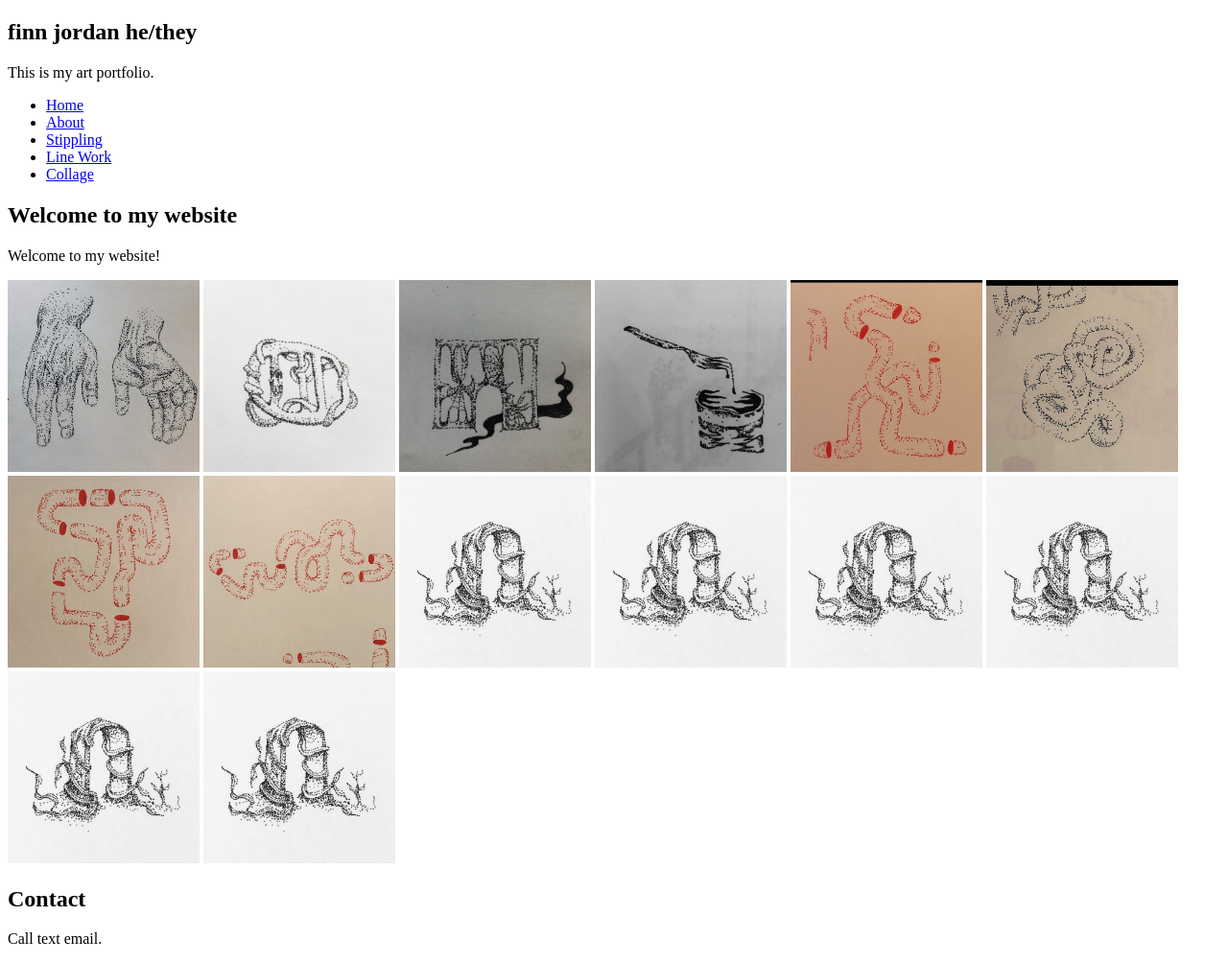
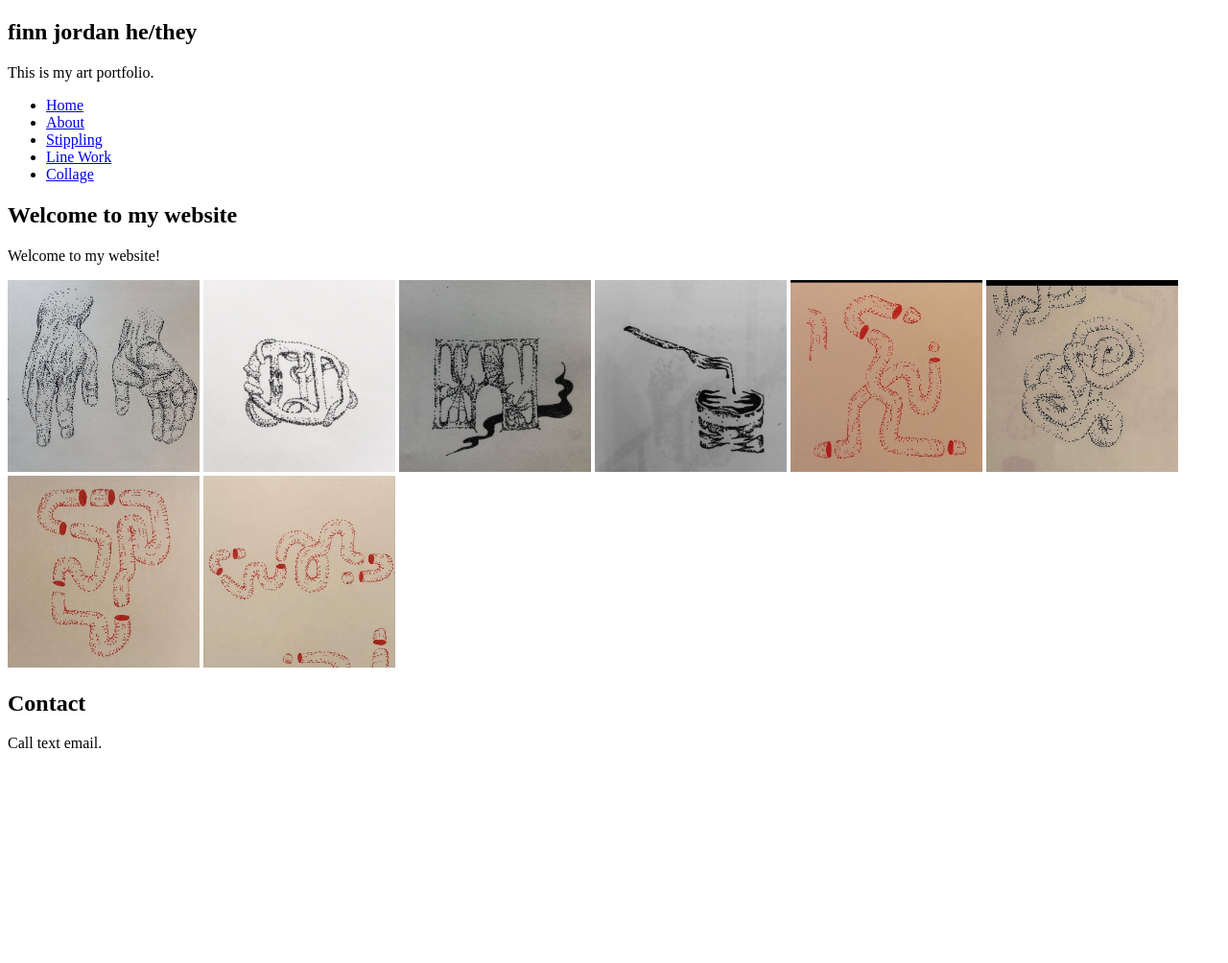
Before and after one commit to finnjordan/portfolio, a plain HTML site: page stippling.html in a window 1280 px wide. Shown: the whole page at 96% size. After the commit the page ends 800 px from the top, so only its background shows below. Drawn offline with Linux system fonts and the light colour scheme.

Commit message:
Create stippling.html for my-project GitHub Pages

```diff
--- a/stippling.html
+++ b/stippling.html
@@ -36,12 +36,7 @@
 <img src="9348259B-829F-4FD2-B131-0021FF4849CB.jpg" alt="Trulli" width="200" height="200">
 <img src="39880ED2-8443-4912-8EC3-6B7181F21488.jpg" alt="Trulli" width="200" height="200">
 <img src="5165AF24-B819-4298-82B7-8AB5B6674E71.jpg" alt="Trulli" width="200" height="200">
-<img src="gate.jpg" alt="Trulli" width="200" height="200">
-<img src="gate.jpg" alt="Trulli" width="200" height="200">
-<img src="gate.jpg" alt="Trulli" width="200" height="200">
-<img src="gate.jpg" alt="Trulli" width="200" height="200">
-<img src="gate.jpg" alt="Trulli" width="200" height="200">
-<img src="gate.jpg" alt="Trulli" width="200" height="200">
+
 </div>
 
 <div class="block">
```
